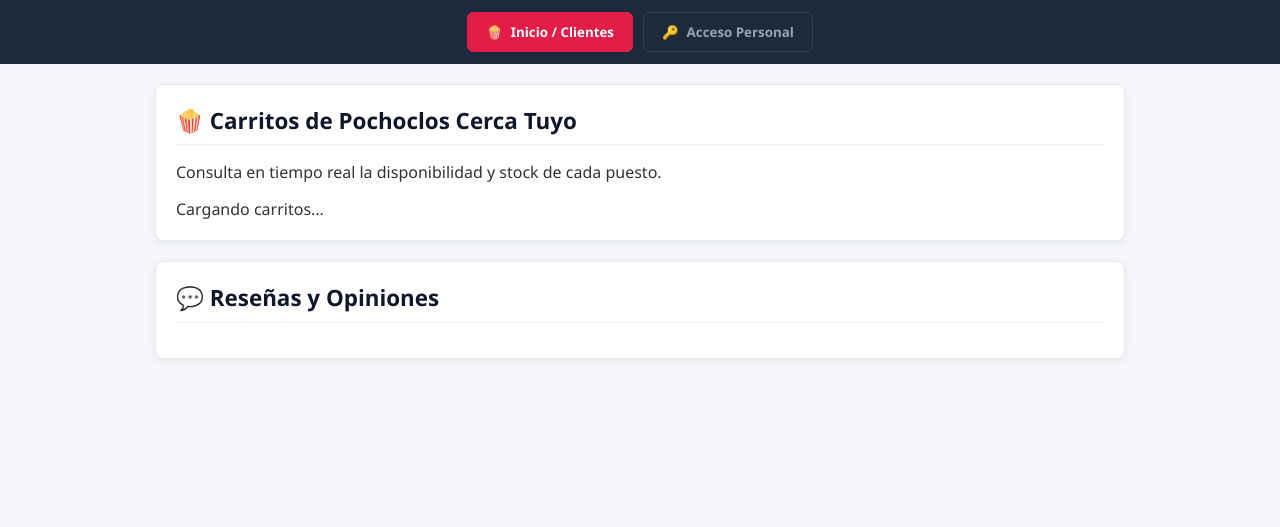
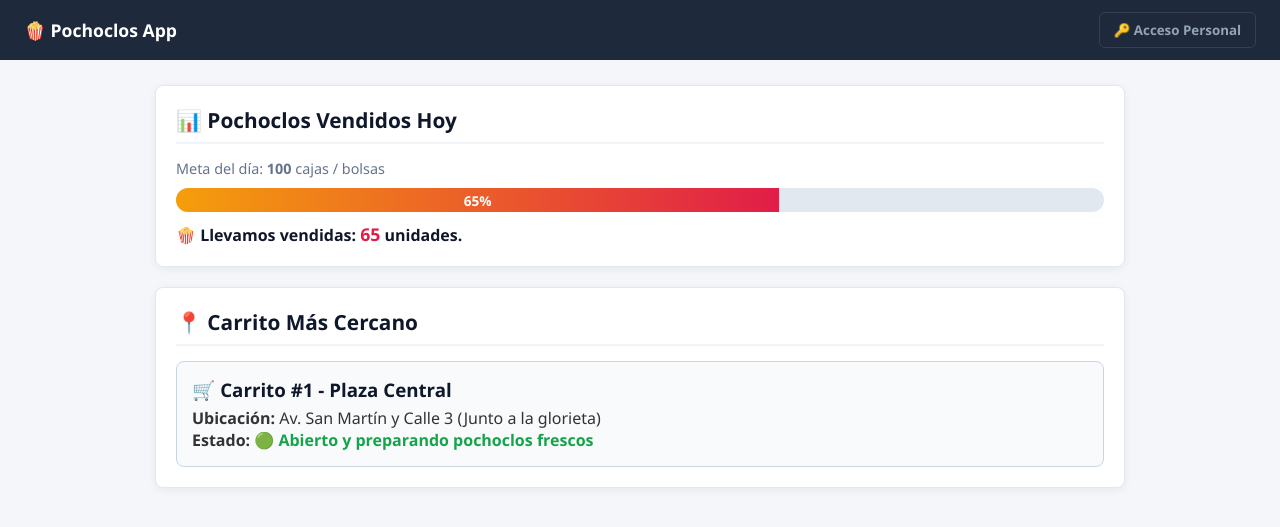
Before and after one commit to Baltazar-atty/Pochoclos, a PHP site: page / in a window 1280 px wide. Shown: the top 527 px of the page. Run offline with PHP 8.4, Linux system fonts and the light colour scheme.

Commit message:
seguimos modificando el html para llegar a lo que queremos que es el login en una esquina y la barra de pochoclos y la ubicacion del carrito mas cercano para que vea el cliente.

```diff
--- a/index.html
+++ b/index.html
@@ -3,55 +3,127 @@
 <head>
   <meta charset="UTF-8">
   <meta name="viewport" content="width=device-width, initial-scale=1.0">
-  <title>Pochoclos App - Panel y Venta en Vivo</title>
+  <title>Pochoclos App</title>
   <link rel="stylesheet" href="pochoclos.css">
+  <style>
+    .hidden {
+      display: none !important;
+    }
+
+    /* BARRA DE PROGRESO DE VENTAS */
+    .progress-bar-container {
+      background-color: #e2e8f0;
+      border-radius: 12px;
+      height: 24px;
+      width: 100%;
+      overflow: hidden;
+      margin: 10px 0;
+    }
+
+    .progress-bar {
+      background: linear-gradient(90deg, #f59e0b, #e11d48);
+      height: 100%;
+      width: 0%;
+      transition: width 0.5s ease-in-out;
+      display: flex;
+      align-items: center;
+      justify-content: center;
+      color: white;
+      font-size: 0.85rem;
+      font-weight: bold;
+    }
+
+    /* MODAL DE LOGIN EN LA ESQUINA SUPERIOR */
+    .modal-overlay {
+      position: fixed;
+      top: 0;
+      left: 0;
+      width: 100%;
+      height: 100%;
+      background: rgba(15, 23, 42, 0.6);
+      backdrop-filter: blur(4px);
+      display: flex;
+      justify-content: center;
+      align-items: center;
+      z-index: 1000;
+    }
+
+    .modal-card {
+      background: #ffffff;
+      width: 90%;
+      max-width: 400px;
+      padding: 25px;
+      border-radius: 12px;
+      box-shadow: 0 10px 25px rgba(0,0,0,0.3);
+      position: relative;
+    }
+
+    .close-modal {
+      position: absolute;
+      top: 12px;
+      right: 15px;
+      background: none;
+      border: none;
+      font-size: 1.4rem;
+      cursor: pointer;
+      color: #64748b;
+    }
+  </style>
 </head>
 <body>
 
-  <!-- BARRA DE NAVEGACIÓN -->
+  <!-- BARRA DE NAVEGACIÓN SUPERIOR -->
   <nav>
-    <button id="btn-cliente" class="nav-btn active" onclick="cambiarRol('cliente')">
-      <span>🍿</span> Inicio / Clientes
-    </button>
-    <button id="btn-login-modal" class="nav-btn" onclick="abrirModalLogin()">
-      <span>🔑</span> Acceso Personal
-    </button>
-    <button id="btn-admin" class="nav-btn hidden" onclick="cambiarRol('admin')">
-      <span>👑</span> Panel Admin
-    </button>
-    <button id="btn-empleado" class="nav-btn hidden" onclick="cambiarRol('empleado')">
-      <span>🛒</span> Registrar Ventas
-    </button>
-    <button id="btn-logout" class="nav-btn hidden" onclick="cerrarSesion()">
-      <span>🚪</span> Salir
-    </button>
+    <div class="nav-brand">🍿 Pochoclos App</div>
+    <div class="nav-actions">
+      <!-- Botón visible únicamente para el público en la esquina superior derecha -->
+      <button id="btn-abrir-login" class="nav-btn" onclick="abrirModalLogin()">🔑 Acceso Personal</button>
+
+      <!-- Información de usuario y botón salir cuando hay sesión iniciada -->
+      <span id="label-usuario" class="hidden" style="color: #94a3b8; align-self: center; font-size: 0.9rem; margin-right: 10px;"></span>
+      <button id="btn-cerrar-sesion" class="nav-btn hidden" onclick="cerrarSesion()">🚪 Cerrar Sesión</button>
+    </div>
   </nav>
 
+  <!-- CONTENEDOR PRINCIPAL -->
   <div class="container">
 
-    <!-- VISTA CLIENTE (PÚBLICA) -->
-    <section id="vista-cliente">
+    <!-- 1. VISTA PÚBLICA (PÁGINA DE INICIO POR DEFECTO PARA CLIENTES) -->
+    <main id="vista-publica">
+
+      <!-- TARJETA: BARRA DE POCHOCLOS VENDIDOS -->
       <div class="card">
-        <h2>🍿 Carritos de Pochoclos Cerca Tuyo</h2>
-        <p>Consulta en tiempo real la disponibilidad y stock de cada puesto.</p>
-        <div id="lista-carritos-cliente" style="margin-top: 15px;">
-          <!-- Se carga dinámicamente -->
-          <p>Cargando carritos...</p>
+        <h2>📊 Pochoclos Vendidos Hoy</h2>
+        <p style="font-size: 0.9rem; color: #64748b; margin-bottom: 10px;">
+          Meta del día: <strong id="meta-cajas">100</strong> cajas / bolsas
+        </p>
+
+        <div class="progress-bar-container">
+          <div id="barra-pochoclos" class="progress-bar" style="width: 65%;">65%</div>
+        </div>
+
+        <p style="margin-top: 8px; font-weight: 600; color: #0f172a;">
+          🍿 Llevamos vendidas: <span id="total-vendidas" style="color: #e11d48; font-size: 1.1rem;">65</span> unidades.
+        </p>
+      </div>
+
+      <!-- TARJETA: CARRITO MÁS CERCANO -->
+      <div class="card">
+        <h2>📍 Carrito Más Cercano</h2>
+        <div id="info-carrito-cercano" style="background: #f8fafc; border: 1px solid #cbd5e1; padding: 15px; border-radius: 8px; margin-top: 10px;">
+          <h3 style="color: #0f172a; margin-bottom: 5px;" id="nombre-carrito">🛒 Carrito #1 - Plaza Central</h3>
+          <p><strong>Ubicación:</strong> <span id="ubicacion-carrito">Av. San Martín y Calle 3 (Junto a la glorieta)</span></p>
+          <p><strong>Estado:</strong> <span style="color: #16a34a; font-weight: bold;">🟢 Abierto y preparando pochoclos frescos</span></p>
         </div>
       </div>
 
-      <div class="card">
-        <h2>💬 Reseñas y Opiniones</h2>
-        <div id="lista-resenas">
-          <!-- Se carga dinámicamente -->
-        </div>
-      </div>
-    </section>
+    </main>
 
-    <!-- VISTA EMPLEADO (PROTEGIDA) -->
+
+    <!-- 2. VISTA EMPLEADO / VENDEDOR (OCULTA POR DEFECTO) -->
     <section id="vista-empleado" class="hidden">
       <div class="card">
-        <h2>🛒 Registrar Nueva Venta</h2>
+        <h2>🛒 Registrar Nueva Venta (Panel Vendedor)</h2>
         <form id="form-venta" onsubmit="registrarVenta(event)">
           <div class="form-group">
             <label for="venta-producto">Producto:</label>
@@ -71,25 +143,28 @@
       </div>
     </section>
 
-    <!-- VISTA ADMINISTRADOR (PROTEGIDA) -->
+
+    <!-- 3. VISTA ADMINISTRADOR (OCULTA POR DEFECTO) -->
     <section id="vista-admin" class="hidden">
       <div class="card">
-        <h2>👑 Panel de Control General</h2>
-        <h3>Gestión de Cuentas de Empleados</h3>
+        <h2>👑 Gestión de Cuentas de Empleados (Panel Admin)</h2>
 
-        <form id="form-crear-empleado" onsubmit="crearEmpleado(event)" style="margin-bottom: 20px;">
-          <h4>➕ Crear Nuevo Empleado</h4>
+        <form id="form-crear-empleado" onsubmit="crearEmpleado(event)" style="margin-bottom: 25px;">
           <div class="form-group">
-            <input type="text" id="emp-nombre" class="form-control" placeholder="Nombre" required>
+            <label>Nombre:</label>
+            <input type="text" id="emp-nombre" class="form-control" required>
           </div>
           <div class="form-group">
-            <input type="text" id="emp-apellido" class="form-control" placeholder="Apellido" required>
+            <label>Apellido:</label>
+            <input type="text" id="emp-apellido" class="form-control" required>
           </div>
           <div class="form-group">
-            <input type="email" id="emp-email" class="form-control" placeholder="Email" required>
+            <label>Email:</label>
+            <input type="email" id="emp-email" class="form-control" required>
           </div>
           <div class="form-group">
-            <input type="password" id="emp-password" class="form-control" placeholder="Contraseña" required>
+            <label>Contraseña Asignada:</label>
+            <input type="password" id="emp-password" class="form-control" required>
           </div>
           <div class="form-group">
             <label for="emp-carrito">Asignar a Carrito:</label>
@@ -98,39 +173,40 @@
               <option value="2">Carrito #2: Peatonal / Playa</option>
             </select>
           </div>
-          <button type="submit" class="btn btn-primary">Registrar Empleado</button>
+          <button type="submit" class="btn btn-primary">➕ Crear Empleado</button>
         </form>
 
-        <h4>👥 Empleados Activos</h4>
-        <ul id="tabla-empleados" class="zona-caliente-list">
-          <!-- Se llena mediante JS -->
+        <h3>👥 Lista de Empleados Registrados</h3>
+        <ul id="tabla-empleados" class="item-list" style="margin-top: 10px;">
+          <!-- Carga dinámicamente -->
         </ul>
       </div>
     </section>
 
   </div>
 
-  <!-- MODAL DE LOGIN (EMERGENTE) -->
-  <div id="modal-login" class="modal-backdrop hidden">
-    <div class="card modal-card">
-      <h3>🔑 Ingreso de Personal</h3>
-      <p class="text-subtle">Acceso restringido a administradores y vendedores</p>
+  <!-- MODAL FLOTANTE DE INICIO DE SESIÓN -->
+  <div id="modal-login" class="modal-overlay hidden">
+    <div class="modal-card">
+      <button class="close-modal" onclick="cerrarModalLogin()">&times;</button>
+
+      <div style="text-align: center; margin-bottom: 20px;">
+        <h2 style="border: none; padding: 0;">🔑 Iniciar Sesión</h2>
+        <p style="font-size: 0.85rem; color: #64748b;">Acceso exclusivo para Vendedores y Admin</p>
+      </div>
 
       <form id="form-login" onsubmit="procesarLogin(event)">
         <div class="form-group">
           <label for="login-email">Correo Electrónico:</label>
-          <input type="email" id="login-email" class="form-control" required placeholder="ejemplo@pochoclos.com">
+          <input type="email" id="login-email" class="form-control" required placeholder="vendedor@pochoclos.com">
         </div>
 
         <div class="form-group">
           <label for="login-password">Contraseña:</label>
-          <input type="password" id="login-password" class="form-control" required>
+          <input type="password" id="login-password" class="form-control" required placeholder="••••••••">
         </div>
 
-        <div class="btn-group">
-          <button type="submit" class="btn btn-primary btn-block">Ingresar</button>
-          <button type="button" class="btn btn-secondary" onclick="cerrarModalLogin()">Cancelar</button>
-        </div>
+        <button type="submit" class="btn btn-primary btn-block">Ingresar</button>
       </form>
     </div>
   </div>
@@ -139,25 +215,7 @@
   <script>
     let usuarioSesion = null;
 
-    function cambiarRol(rol) {
-      document.getElementById('vista-cliente').classList.add('hidden');
-      document.getElementById('vista-empleado').classList.add('hidden');
-      document.getElementById('vista-admin').classList.add('hidden');
-
-      document.querySelectorAll('.nav-btn').forEach(btn => btn.classList.remove('active'));
-
-      if (rol === 'cliente') {
-        document.getElementById('vista-cliente').classList.remove('hidden');
-        document.getElementById('btn-cliente').classList.add('active');
-      } else if (rol === 'empleado') {
-        document.getElementById('vista-empleado').classList.remove('hidden');
-        document.getElementById('btn-empleado').classList.add('active');
-      } else if (rol === 'admin') {
-        document.getElementById('vista-admin').classList.remove('hidden');
-        document.getElementById('btn-admin').classList.add('active');
-      }
-    }
-
+    // CONTROL DE MODAL DE LOGIN
     function abrirModalLogin() {
       document.getElementById('modal-login').classList.remove('hidden');
     }
@@ -166,6 +224,7 @@
       document.getElementById('modal-login').classList.add('hidden');
     }
 
+    // PROCESAR AUTENTICACIÓN
     async function procesarLogin(e) {
       e.preventDefault();
       const email = document.getElementById('login-email').value;
@@ -182,49 +241,57 @@
         if (data.success) {
           usuarioSesion = data;
           cerrarModalLogin();
-          actualizarNavegacion();
-          cambiarRol(data.rol);
+          activarVistaPanel(data.rol);
         } else {
-          alert(data.message || 'Error al ingresar');
+          alert(data.message || 'Credenciales incorrectas');
         }
       } catch (err) {
-        alert('Error conectando con el servidor');
+        alert('Error al conectar con el servidor');
       }
     }
 
-    function actualizarNavegacion() {
-      const btnLogin = document.getElementById('btn-login-modal');
-      const btnAdmin = document.getElementById('btn-admin');
-      const btnEmpleado = document.getElementById('btn-empleado');
-      const btnLogout = document.getElementById('btn-logout');
+    // NAVEGACIÓN Y CAMBIO DE VISTAS
+    function activarVistaPanel(rol) {
+      // Ocultar vista pública
+      document.getElementById('vista-publica').classList.add('hidden');
+      document.getElementById('btn-abrir-login').classList.add('hidden');
 
-      if (!usuarioSesion) {
-        btnLogin.classList.remove('hidden');
-        btnAdmin.classList.add('hidden');
-        btnEmpleado.classList.add('hidden');
-        btnLogout.classList.add('hidden');
-      } else {
-        btnLogin.classList.add('hidden');
-        btnLogout.classList.remove('hidden');
+      // Ocultar paneles privados
+      document.getElementById('vista-empleado').classList.add('hidden');
+      document.getElementById('vista-admin').classList.add('hidden');
 
-        if (usuarioSesion.rol === 'admin') {
-          btnAdmin.classList.remove('hidden');
-          btnEmpleado.classList.remove('hidden');
-          cargarListaEmpleados();
-        } else if (usuarioSesion.rol === 'empleado') {
-          btnAdmin.classList.add('hidden');
-          btnEmpleado.classList.remove('hidden');
-        }
+      // Mostrar controles de sesión activa
+      const labelUser = document.getElementById('label-usuario');
+      const btnCerrar = document.getElementById('btn-cerrar-sesion');
+      labelUser.classList.remove('hidden');
+      btnCerrar.classList.remove('hidden');
+
+      if (rol === 'admin') {
+        labelUser.textContent = `👑 Admin: ${usuarioSesion.nombre || 'Administrador'}`;
+        document.getElementById('vista-admin').classList.remove('hidden');
+        cargarListaEmpleados();
+      } else if (rol === 'empleado' || rol === 'vendedor') {
+        labelUser.textContent = `🛒 Vendedor: ${usuarioSesion.nombre || 'Empleado'}`;
+        document.getElementById('vista-empleado').classList.remove('hidden');
       }
     }
 
     function cerrarSesion() {
       usuarioSesion = null;
-      actualizarNavegacion();
-      cambiarRol('cliente');
+      document.getElementById('form-login').reset();
+
+      // Ocultar paneles de trabajo
+      document.getElementById('vista-empleado').classList.add('hidden');
+      document.getElementById('vista-admin').classList.add('hidden');
+      document.getElementById('label-usuario').classList.add('hidden');
+      document.getElementById('btn-cerrar-sesion').classList.add('hidden');
+
+      // Mostrar pantalla pública inicial y el botón de Login en la barra
+      document.getElementById('vista-publica').classList.remove('hidden');
+      document.getElementById('btn-abrir-login').classList.remove('hidden');
     }
 
-    // Funciones CRUD para el Admin
+    // OPERACIONES BACKEND DE DATOS
     async function cargarListaEmpleados() {
       try {
         const res = await fetch('empleados.php');
@@ -235,7 +302,7 @@
           data.empleados.forEach(emp => {
             lista.innerHTML += `
               <li>
-                <span><strong>${emp.nombre} ${emp.apellido}</strong> (${emp.email}) - <em>${emp.carrito_nombre || 'Sin carrito'}</em></span>
+                <span><strong>${emp.nombre} ${emp.apellido}</strong> (${emp.email}) - <em>${emp.carrito_nombre || 'Sin asignación'}</em></span>
                 <button class="btn btn-danger btn-small" onclick="eliminarEmpleado(${emp.id})">🗑️ Borrar</button>
               </li>
             `;
@@ -266,7 +333,7 @@
     }
 
     async function eliminarEmpleado(id) {
-      if (!confirm('¿Seguro que querés eliminar a este empleado?')) return;
+      if (!confirm('¿Deseas eliminar este empleado?')) return;
       const res = await fetch('empleados.php', {
         method: 'DELETE',
         headers: { 'Content-Type': 'application/json' },
@@ -276,6 +343,11 @@
       alert(data.message);
       if (data.success) cargarListaEmpleados();
     }
+
+    async function registrarVenta(e) {
+      e.preventDefault();
+      alert('Venta registrada con éxito');
+    }
   </script>
 </body>
 </html>
--- a/pochoclos.css
+++ b/pochoclos.css
@@ -12,30 +12,92 @@ body {
   padding-bottom: 40px;
 }
 
-/* NAVEGACIÓN PRINCIPAL */
+.hidden {
+  display: none !important;
+}
+
+/* PANTALLA DE LOGIN INICIAL */
+.login-screen {
+  min-height: 100vh;
+  display: flex;
+  justify-content: center;
+  align-items: center;
+  background: #1e293b;
+  padding: 20px;
+}
+
+.login-card {
+  background: #ffffff;
+  width: 100%;
+  max-width: 420px;
+  padding: 30px;
+  border-radius: 12px;
+  box-shadow: 0 10px 25px rgba(0, 0, 0, 0.2);
+  text-align: center;
+}
+
+.login-header h1 {
+  font-size: 1.8rem;
+  color: #0f172a;
+  margin-bottom: 5px;
+}
+
+.login-header p {
+  color: #64748b;
+  font-size: 0.9rem;
+  margin-bottom: 25px;
+}
+
+.divider {
+  display: flex;
+  align-items: center;
+  text-align: center;
+  margin: 20px 0;
+  color: #94a3b8;
+  font-size: 0.85rem;
+}
+
+.divider::before, .divider::after {
+  content: '';
+  flex: 1;
+  border-bottom: 1px solid #e2e8f0;
+}
+
+.divider span {
+  padding: 0 10px;
+}
+
+/* NAVEGACIÓN DENTRO DEL PANEL */
 nav {
   background-color: #1e293b;
   display: flex;
-  justify-content: center;
-  gap: 10px;
-  padding: 12px;
+  justify-content: space-between;
+  align-items: center;
+  padding: 12px 24px;
   position: sticky;
   top: 0;
   z-index: 100;
-  flex-wrap: wrap;
+}
+
+.nav-brand {
+  color: #fff;
+  font-weight: bold;
+  font-size: 1.1rem;
+}
+
+.nav-actions {
+  display: flex;
+  gap: 10px;
 }
 
 .nav-btn {
   background: transparent;
   border: 1px solid #334155;
   color: #94a3b8;
-  padding: 10px 18px;
+  padding: 8px 14px;
   border-radius: 6px;
   cursor: pointer;
   font-weight: 600;
-  display: flex;
-  align-items: center;
-  gap: 8px;
   transition: all 0.2s;
 }
 
@@ -44,69 +106,42 @@ nav {
   color: #fff;
 }
 
-.nav-btn.active {
-  background-color: #e11d48;
-  color: #fff;
-  border-color: #e11d48;
-}
-
-/* LAYOUT Y SECCIONES */
+/* CONTENEDOR Y TARJETAS DE VISTAS */
 .container {
   max-width: 1000px;
-  margin: 20px auto;
+  margin: 25px auto;
   padding: 0 15px;
 }
 
-section {
-  display: flex;
-  flex-direction: column;
-  gap: 20px;
-}
-
-.hidden {
-  display: none !important;
-}
-
-/* TARJETAS Y CONTENEDORES */
 .card {
   background: #fff;
   border-radius: 8px;
   padding: 20px;
   box-shadow: 0 2px 8px rgba(0, 0, 0, 0.06);
   border: 1px solid #e2e8f0;
+  margin-bottom: 20px;
 }
 
 h2 {
   color: #0f172a;
   margin-bottom: 15px;
-  font-size: 1.4rem;
+  font-size: 1.3rem;
   border-bottom: 2px solid #f1f5f9;
   padding-bottom: 8px;
 }
 
-h3 {
-  color: #334155;
-  margin-bottom: 12px;
-  font-size: 1.1rem;
-}
-
-h4 {
-  color: #475569;
-  margin-bottom: 10px;
-}
-
-/* FORMULARIOS Y CONTROLES */
+/* FORMULARIOS Y BOTONES */
 .form-group {
   margin-bottom: 15px;
-  display: flex;
-  flex-direction: column;
-  gap: 6px;
+  text-align: left;
 }
 
 .form-group label {
-  font-size: 0.9rem;
+  display: block;
+  font-size: 0.85rem;
   font-weight: 600;
   color: #475569;
+  margin-bottom: 5px;
 }
 
 .form-control {
```
Also changed, not shown: other parts of pochoclos.css (+10 -47 lines).
